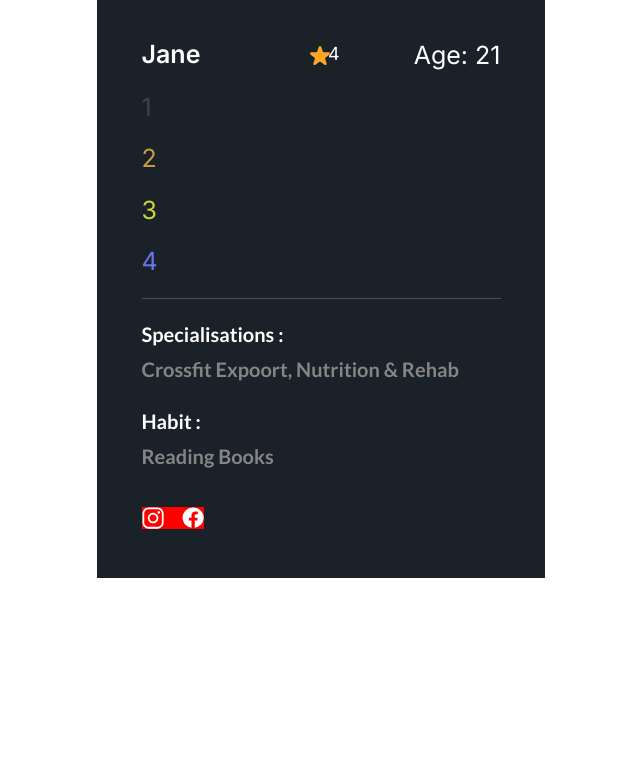
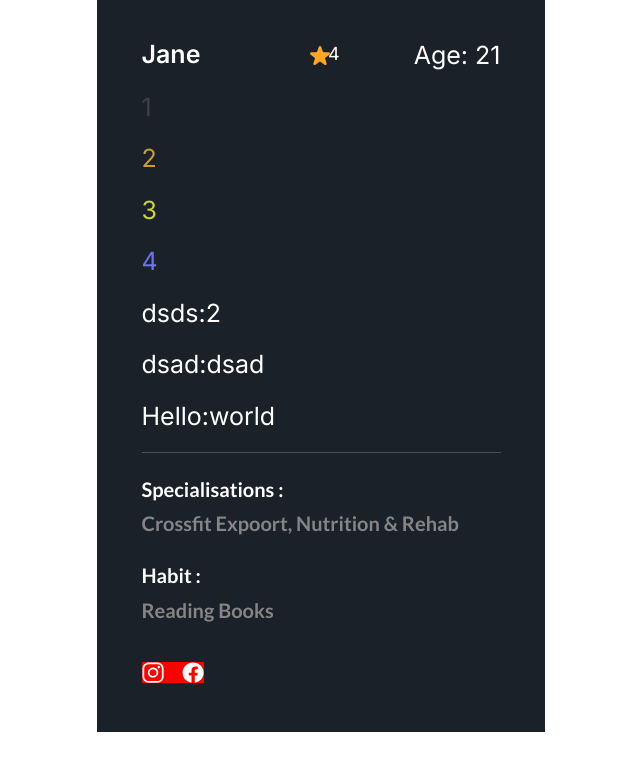
Before and after one commit to nam-locofy/props_complex_type, a React (Vite) app: page / in a window 1280 px wide. Shown: the part 945-1715 px from the top of the page, without its empty margins (7-647 px from the left). Built offline with nearby package versions, Linux system fonts and the light colour scheme.

Commit message:
test object

```diff
--- a/src/components/CoachCard1.tsx
+++ b/src/components/CoachCard1.tsx
@@ -28,6 +28,7 @@ export type CoachCard1Type = {
   renderRed?: boolean,
   habit?: string,
   itemList?: number[],
+  object: Record<string, string>
 };
 
 const CoachCard1: FunctionComponent<CoachCard1Type> = ({
@@ -38,7 +39,8 @@ const CoachCard1: FunctionComponent<CoachCard1Type> = ({
   age,
   renderRed,
   habit,
-  itemList
+  itemList,
+  object
 }) => {
   return (
     <div className={styles.imageParent}>
@@ -65,6 +67,7 @@ const CoachCard1: FunctionComponent<CoachCard1Type> = ({
           {itemList?.map(item => (<div style={{
             color: getRandomColor()
           }}>{item}</div>))}
+          {Object.entries(object).map((([x,y]) => <div>{x}:{y}</div>))}
           <div className={styles.line} />
           <div className={styles.specialisationsParent}>
             <b className={styles.specialisations}>Specialisations :</b>
--- a/src/components/FrameComponent.tsx
+++ b/src/components/FrameComponent.tsx
@@ -20,6 +20,7 @@ const FrameComponent: FunctionComponent = () => {
             age={21}
             habit="reading books"
             itemList={[1,2,3,4]}
+            object={{"dsds": '2', 'dsad': 'dsad', 'Hello': "world"}}
           />
           {/* <CoachCard1
             image="/image-1@2x.png"
```
